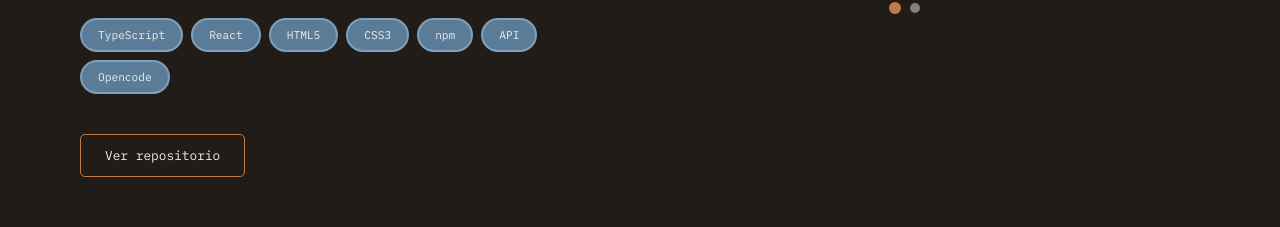
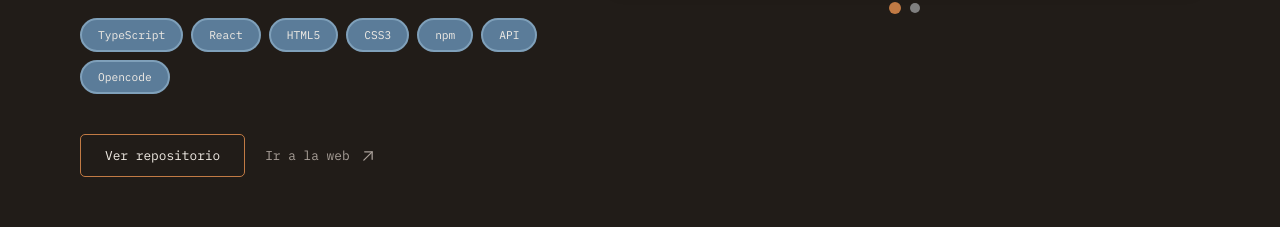
Before and after one commit to NCS22/portfolio, a React (Vite) app: page / in a window 1280 px wide. Shown: the part 1419-1646 px from the top of the page. Built offline with nearby package versions, Linux system fonts and the light colour scheme; a web font is replaced by a local one.

Commit message:
added web redirection to featured projects

```diff
--- a/src/data/projects.json
+++ b/src/data/projects.json
@@ -17,7 +17,7 @@
     ],
     "result": "Aplicación web completamente funcional y sin registro para encontrar las gasolineras más baratas de España: permite buscar por código postal o por ubicación GPS, elegir combustible y radio de búsqueda, y muestra las 20 estaciones más baratas cercanas ordenadas por precio, con su distancia, dirección, horario y un enlace para llegar hasta ellas. Los precios proceden siempre de la fuente oficial del Ministerio, la interfaz está pensada para usarse cómodamente desde el móvil y el proyecto queda listo para desplegarse como sitio estático.",
     "stack": ["TypeScript", "React", "HTML5", "CSS3", "npm", "API", "Opencode"],
-    "links": { "repo": "https://github.com/NCS22/cheap-station" },
+    "links": { "repo": "https://github.com/NCS22/cheap-station", "web": "https://cheap-station.vercel.app/" },
     "images": [
       {"src": "/projects/cheap-station-feed.png", "alt": "Cheap Station - Feed principal" },
       {"src": "/projects/cheap-station-phone.png", "alt": "Cheap Station - Búsqueda teléfono móvil" }
--- a/src/sections/Projects/FeaturedProject.jsx
+++ b/src/sections/Projects/FeaturedProject.jsx
@@ -56,8 +56,18 @@ function FeaturedProject({ project, index = 0, reversed = false }) {
                     ))}
                 </div>
 
-                <div className="project-link">
+                <div className="project-links">
                     {links.repo && <a href={links.repo} className="featured-btn-primary" target="_blank" rel="noreferrer">Ver repositorio</a>}
+                    {links.web && (
+                        <a href={links.web} className="project-web-redirect" target="_blank" rel="noreferrer">
+                            Ir a la web
+                            <svg xmlns="http://www.w3.org/2000/svg" width={20} height={20} viewBox="0 0 24 24" fill="none" stroke="currentColor" strokeWidth={1.5} strokeLinecap="round" strokeLinejoin="round" className="icon icon-tabler icons-tabler-outline icon-tabler-arrow-up-right">
+                                <path stroke="none" d="M0 0h24v24H0z" fill="none" />
+                                <path d="M17 7l-10 10" />
+                                <path d="M8 7l9 0l0 9" />
+                            </svg>
+                        </a>
+                    )}
                 </div>
             </div>
             {hasMedia && <ProjectSlider images={images} />}
--- a/src/styles/Projects.css
+++ b/src/styles/Projects.css
@@ -201,6 +201,10 @@
     display: flex;
     gap: 20px;
     align-items: center;
+
+    a {
+        text-decoration: none;
+    }
 }
 
 .project-link-repo, .project-link-web, .project-link {
```
